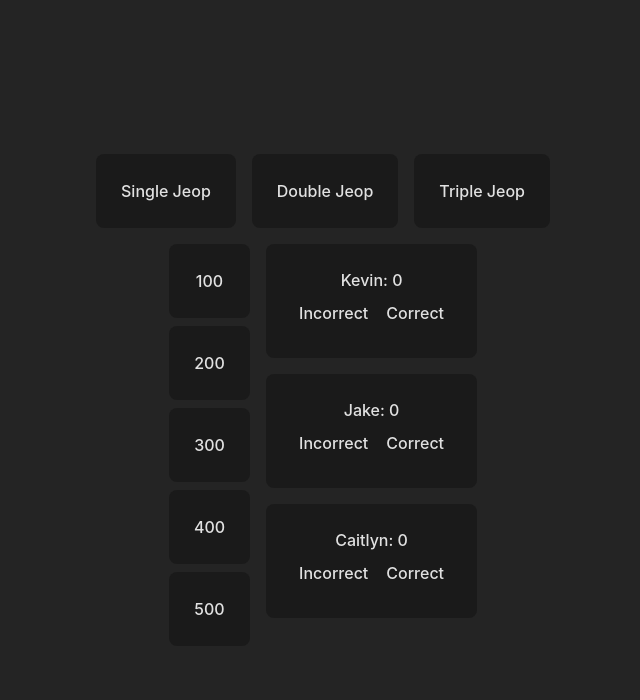
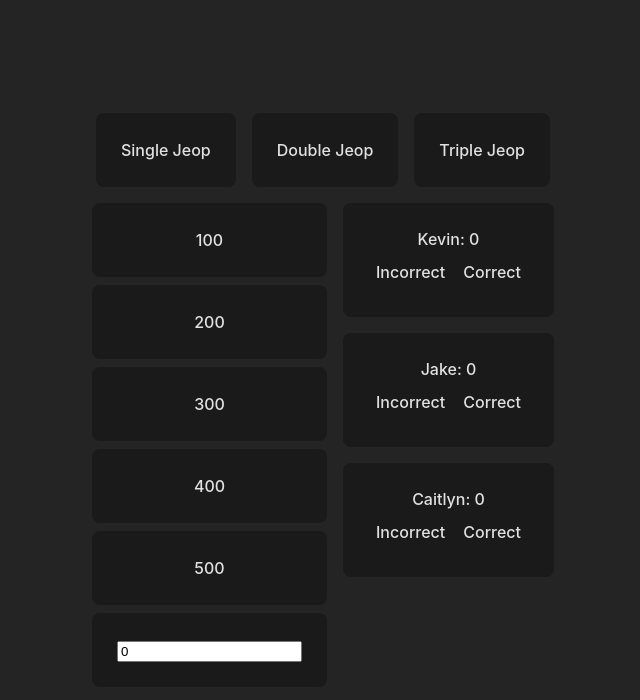
Before and after one commit to kevinroost/JeopScoreKeeper, a React (Vite) app: page / in a window 1280 px wide. Shown: the top 700 px of the page, without its empty margins (317-957 px from the left). Built offline with nearby package versions, Linux system fonts and the light colour scheme.

Commit message:
add input card

```diff
--- a/src/App.jsx
+++ b/src/App.jsx
@@ -3,6 +3,7 @@ import reactLogo from './assets/react.svg'
 import viteLogo from '/vite.svg'
 import PointsCard from './components/cards/PointsCard'
 import PlayerCard from './components/cards/PlayerCard'
+import InputCard from './components/cards/InputCard'
 import './App.css'
 
 function App() {
@@ -14,6 +15,7 @@ function App() {
     {name: `Caitlyn`, score: 0},
   ]
   const [players, setPlayers] = useState(myPlayers)
+  console.log(currPoints);
 
   return (
     <div className='col'>
@@ -55,6 +57,10 @@ function App() {
             currPoints={currPoints}
             setCurrPoints={setCurrPoints}
             />
+          <InputCard
+            currPoints={currPoints}
+            setCurrPoints={setCurrPoints}
+            />
         </div>
         <div className='col'>
           {
--- /dev/null
+++ b/src/components/cards/InputCard.jsx
@@ -0,0 +1,20 @@
+import { useEffect, useState } from 'react'
+import './Card.css'
+
+const InputCard = ({value, setCurrPoints, currPoints}) => {
+
+  const [bet, setBet] = useState(0)
+
+  useEffect(() => {
+    setCurrPoints(bet)
+  }, [bet, setCurrPoints])
+
+
+  return (
+    <div id={`${currPoints === value?`focus`:``}`} className={`button-behavior card focus`} onClick={() => setCurrPoints(value)}>
+      <input type="text" value={bet} onChange={e => setBet(e.target.value)}/>
+    </div>
+  )
+}
+
+export default InputCard
--- a/src/components/cards/PlayerCard.jsx
+++ b/src/components/cards/PlayerCard.jsx
@@ -10,7 +10,7 @@ const PlayerCard = ({player, currPoints, i, setPlayers, players}) => {
   }
 
   const addPoints = () => {
-    player.score += currPoints
+    player.score += parseInt(currPoints)
     setUpdatedScore(player.score)
   }
 
```
